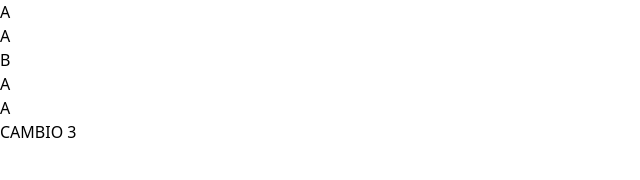
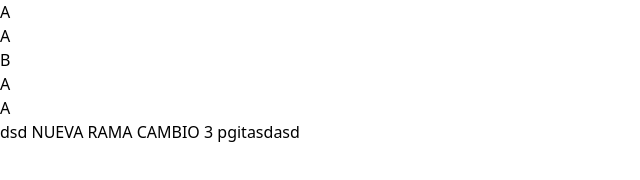
Before and after one commit to PeruvianGospel/TaildWind, a website: page index.html in a window 1280 px wide. Shown: the whole page, without its empty margins (0-640 px from the left). Drawn offline with Linux system fonts and the light colour scheme.

Commit message:
nuevo cambio

```diff
--- a/index.html
+++ b/index.html
@@ -19,6 +19,6 @@
 </div>
 </body>
 </html>
-
-
-CAMBIO 3
+dsd
+ NUEVA RAMA
+CAMBIO 3 pgitasdasd
```
